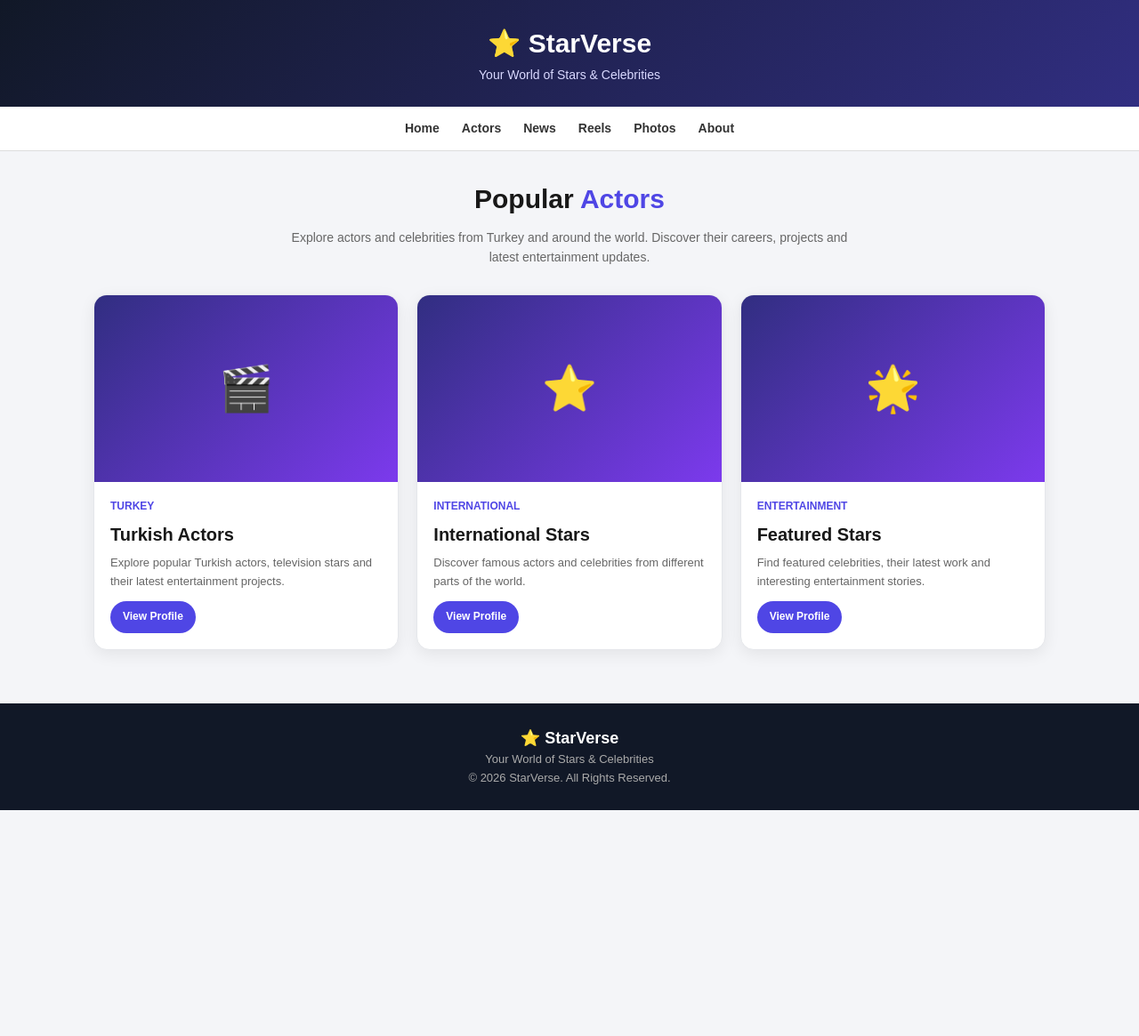
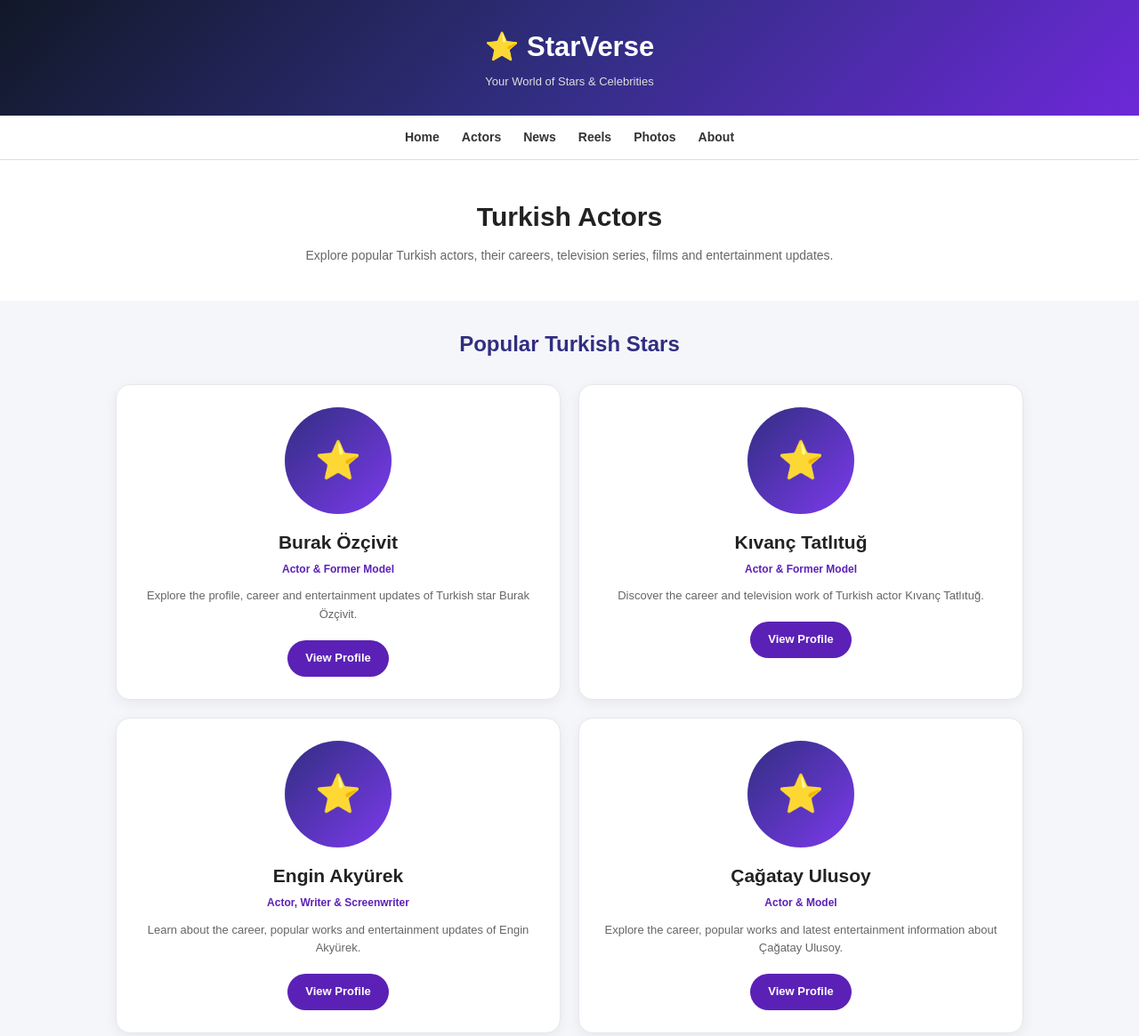
Before and after one commit to StarVerseMedia/StarVerseMedia.github.io, a plain HTML site: page actors.html in a window 1280 px wide. Shown: the top 1165 px of the page at 89% size. Before the commit the page ends 911 px from the top, so only its background shows below. Drawn offline with Linux system fonts and the light colour scheme.

Commit message:
Update actors.html

```diff
--- a/actors.html
+++ b/actors.html
@@ -4,7 +4,9 @@
   <meta charset="UTF-8">
   <meta name="viewport" content="width=device-width, initial-scale=1.0">
 
-  <title>StarVerse | Actors</title>
+  <title>Turkish Actors | StarVerse</title>
+
+  <meta name="description" content="Explore popular Turkish actors and their profiles on StarVerse. Discover biographies, careers, television series and entertainment updates.">
 
   <style>
     * {
@@ -14,26 +16,28 @@
     }
 
     body {
-      font-family: Arial, sans-serif;
-      background: #f4f5f8;
-      color: #181818;
+      font-family: Arial, Helvetica, sans-serif;
+      background: #f5f6fa;
+      color: #222;
       line-height: 1.6;
     }
 
     header {
-      background: linear-gradient(135deg, #111827, #312e81);
+      background: linear-gradient(135deg, #111827, #312e81, #6d28d9);
       color: white;
-      padding: 25px 15px;
       text-align: center;
+      padding: 28px 15px;
     }
 
-    header h1 {
-      font-size: 30px;
+    .logo {
+      font-size: 31px;
+      font-weight: bold;
     }
 
-    header p {
-      color: #d9d9ff;
-      font-size: 14px;
+    .tagline {
+      color: #ddd;
+      font-size: 13px;
+      margin-top: 4px;
     }
 
     nav {
@@ -43,115 +47,142 @@
       white-space: nowrap;
     }
 
-    .nav {
+    .nav-inner {
+      max-width: 1100px;
+      margin: auto;
       display: flex;
       justify-content: center;
       gap: 25px;
-      padding: 13px;
+      padding: 13px 10px;
     }
 
     nav a {
+      color: #333;
       text-decoration: none;
-      color: #333;
       font-size: 14px;
       font-weight: bold;
     }
 
     nav a:hover {
-      color: #4f46e5;
+      color: #5b21b6;
     }
 
-    .container {
-      max-width: 1100px;
-      margin: auto;
-      padding: 30px 15px;
+    .hero {
+      text-align: center;
+      background: white;
+      padding: 40px 15px;
     }
 
-    .intro {
-      text-align: center;
-      margin-bottom: 30px;
-    }
-
-    .intro h2 {
+    .hero h1 {
       font-size: 30px;
+      color: #222;
       margin-bottom: 8px;
     }
 
-    .intro h2 span {
-      color: #4f46e5;
-    }
-
-    .intro p {
+    .hero p {
       color: #666;
       max-width: 650px;
       margin: auto;
       font-size: 14px;
     }
 
-    .actors {
+    .container {
+      max-width: 1050px;
+      margin: auto;
+      padding: 30px 15px 50px;
+    }
+
+    .category-title {
+      text-align: center;
+      margin-bottom: 25px;
+      color: #312e81;
+      font-size: 24px;
+    }
+
+    .cards {
       display: grid;
-      grid-template-columns: repeat(3, 1fr);
+      grid-template-columns: repeat(2, 1fr);
       gap: 20px;
     }
 
-    .actor {
+    .card {
       background: white;
-      border-radius: 15px;
-      overflow: hidden;
+      border-radius: 16px;
+      padding: 25px;
+      text-align: center;
       border: 1px solid #e5e7eb;
-      box-shadow: 0 5px 18px rgba(0,0,0,0.07);
+      box-shadow: 0 4px 15px rgba(0,0,0,0.06);
     }
 
-    .photo {
-      height: 210px;
+    .avatar {
+      width: 120px;
+      height: 120px;
+      margin: 0 auto 15px;
+      border-radius: 50%;
       background: linear-gradient(135deg, #312e81, #7c3aed);
       display: flex;
+      align-items: center;
       justify-content: center;
-      align-items: center;
       color: white;
-      font-size: 50px;
+      font-size: 42px;
     }
 
-    .info {
-      padding: 18px;
+    .card h2 {
+      font-size: 21px;
+      margin-bottom: 5px;
     }
 
-    .country {
-      color: #4f46e5;
+    .card .role {
+      color: #5b21b6;
       font-size: 12px;
       font-weight: bold;
-      text-transform: uppercase;
+      margin-bottom: 10px;
     }
 
-    .info h3 {
-      margin: 6px 0;
-      font-size: 20px;
-    }
-
-    .info p {
+    .card p {
       color: #666;
       font-size: 13px;
+      margin-bottom: 18px;
     }
 
     .button {
       display: inline-block;
-      margin-top: 12px;
-      background: #4f46e5;
+      background: #5b21b6;
       color: white;
       text-decoration: none;
-      padding: 8px 14px;
-      border-radius: 20px;
-      font-size: 12px;
+      padding: 10px 20px;
+      border-radius: 22px;
+      font-size: 13px;
       font-weight: bold;
+    }
+
+    .button:hover {
+      background: #43208a;
+    }
+
+    .section {
+      margin-top: 35px;
+      background: white;
+      padding: 25px;
+      border-radius: 15px;
+      text-align: center;
+    }
+
+    .section h2 {
+      color: #312e81;
+      margin-bottom: 10px;
+    }
+
+    .section p {
+      color: #666;
+      font-size: 14px;
     }
 
     footer {
       background: #111827;
       color: #aaa;
       text-align: center;
-      padding: 25px 15px;
-      margin-top: 30px;
-      font-size: 13px;
+      padding: 28px 15px;
     }
 
     footer strong {
@@ -159,17 +190,22 @@
       font-size: 18px;
     }
 
-    @media (max-width: 750px) {
-      .nav {
+    footer p {
+      font-size: 12px;
+      margin-top: 5px;
+    }
+
+    @media (max-width: 650px) {
+      .nav-inner {
         justify-content: flex-start;
       }
 
-      .actors {
+      .cards {
         grid-template-columns: 1fr;
       }
 
-      .intro h2 {
-        font-size: 25px;
+      .hero h1 {
+        font-size: 26px;
       }
     }
   </style>
@@ -178,12 +214,12 @@
 <body>
 
 <header>
-    <h1>⭐ StarVerse</h1>
-    <p>Your World of Stars & Celebrities</p>
+  <div class="logo">⭐ StarVerse</div>
+  <div class="tagline">Your World of Stars & Celebrities</div>
 </header>
 
 <nav>
-    <div class="nav">
+  <div class="nav-inner">
     <a href="index.html">Home</a>
     <a href="actors.html">Actors</a>
     <a href="#">News</a>
@@ -193,82 +229,128 @@
   </div>
 </nav>
 
-  <main class="container">
-
-    <section class="intro">
-      <h2>Popular <span>Actors</span></h2>
-
+<section class="hero">
+  <h1>Turkish Actors</h1>
   <p>
-        Explore actors and celebrities from Turkey and around the world.
-        Discover their careers, projects and latest entertainment updates.
+    Explore popular Turkish actors, their careers, television
+    series, films and entertainment updates.
   </p>
 </section>
 
-    <section class="actors">
+<main class="container">
 
-      <article class="actor">
-        <div class="photo">🎬</div>
+  <h2 class="category-title">Popular Turkish Stars</h2>
 
-        <div class="info">
-          <div class="country">Turkey</div>
+  <div class="cards">
 
-          <h3>Turkish Actors</h3>
+    <!-- Burak Özçivit -->
+    <div class="card">
+      <div class="avatar">⭐</div>
+
+      <h2>Burak Özçivit</h2>
+
+      <div class="role">
+        Actor & Former Model
+      </div>
 
       <p>
-            Explore popular Turkish actors, television stars and their
-            latest entertainment projects.
+        Explore the profile, career and entertainment updates
+        of Turkish star Burak Özçivit.
       </p>
 
-          <a class="button" href="#">View Profile</a>
+      <a class="button" href="burak-ozcivit.html">
+        View Profile
+      </a>
     </div>
-      </article>
 
 
-      <article class="actor">
-        <div class="photo">⭐</div>
+    <!-- Kıvanç Tatlıtuğ -->
+    <div class="card">
+      <div class="avatar">⭐</div>
 
-        <div class="info">
-          <div class="country">International</div>
+      <h2>Kıvanç Tatlıtuğ</h2>
 
-          <h3>International Stars</h3>
+      <div class="role">
+        Actor & Former Model
+      </div>
 
       <p>
-            Discover famous actors and celebrities from different parts
-            of the world.
+        Discover the career and television work of Turkish actor
+        Kıvanç Tatlıtuğ.
       </p>
 
-          <a class="button" href="#">View Profile</a>
+      <a class="button" href="kivanc-tatlitug.html">
+        View Profile
+      </a>
     </div>
-      </article>
 
 
-      <article class="actor">
-        <div class="photo">🌟</div>
+    <!-- Engin Akyürek -->
+    <div class="card">
+      <div class="avatar">⭐</div>
 
-        <div class="info">
-          <div class="country">Entertainment</div>
+      <h2>Engin Akyürek</h2>
 
-          <h3>Featured Stars</h3>
+      <div class="role">
+        Actor, Writer & Screenwriter
+      </div>
 
       <p>
-            Find featured celebrities, their latest work and interesting
+        Learn about the career, popular works and entertainment
+        updates of Engin Akyürek.
+      </p>
+
+      <a class="button" href="engin-akyurek.html">
+        View Profile
+      </a>
+    </div>
+
+
+    <!-- Çağatay Ulusoy -->
+    <div class="card">
+      <div class="avatar">⭐</div>
+
+      <h2>Çağatay Ulusoy</h2>
+
+      <div class="role">
+        Actor & Model
+      </div>
+
+      <p>
+        Explore the career, popular works and latest entertainment
+        information about Çağatay Ulusoy.
+      </p>
+
+      <a class="button" href="cagatay-ulusoy.html">
+        View Profile
+      </a>
+    </div>
+
+  </div>
+
+
+  <section class="section">
+
+    <h2>More Turkish Stars Coming Soon</h2>
+
+    <p>
+      StarVerse will continue adding more Turkish actors,
+      actresses, celebrities, biographies, news, photos and
       entertainment stories.
     </p>
-
-          <a class="button" href="#">View Profile</a>
-        </div>
-      </article>
 
   </section>
 
 </main>
 
 <footer>
+
   <strong>⭐ StarVerse</strong>
 
   <p>Your World of Stars & Celebrities</p>
 
   <p>© 2026 StarVerse. All Rights Reserved.</p>
+
 </footer>
 
 </body>
```
Lines whose indentation alone changed are shown as unchanged.
